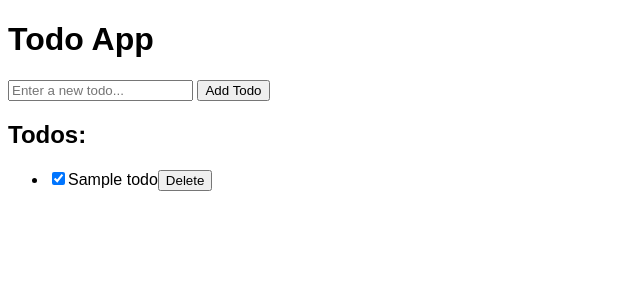
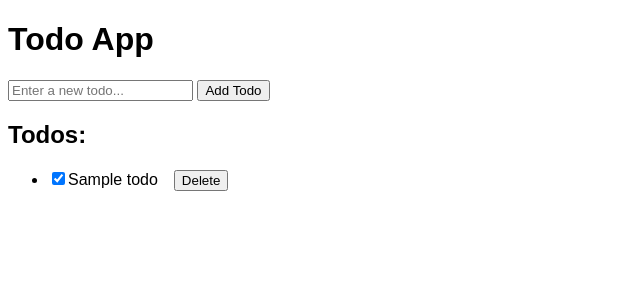
Before and after one commit to IshantOnIt/todo-app-flask-vanillajs, a Flask app: page / in a window 1280 px wide. Shown: the top 300 px of the page, without its empty margins (0-640 px from the left). Run offline with Flask 3, Linux system fonts and the light colour scheme; tables that the repository leaves empty hold one stand-in row (values such as "Sample post").

Commit message:
add basic style to space-out the delete button

```diff
--- a/static/css/style.css
+++ b/static/css/style.css
@@ -5,3 +5,7 @@
 body {
   font-family: sans-serif;
 }
+
+li label {
+  margin-right: 1rem;
+}
```
